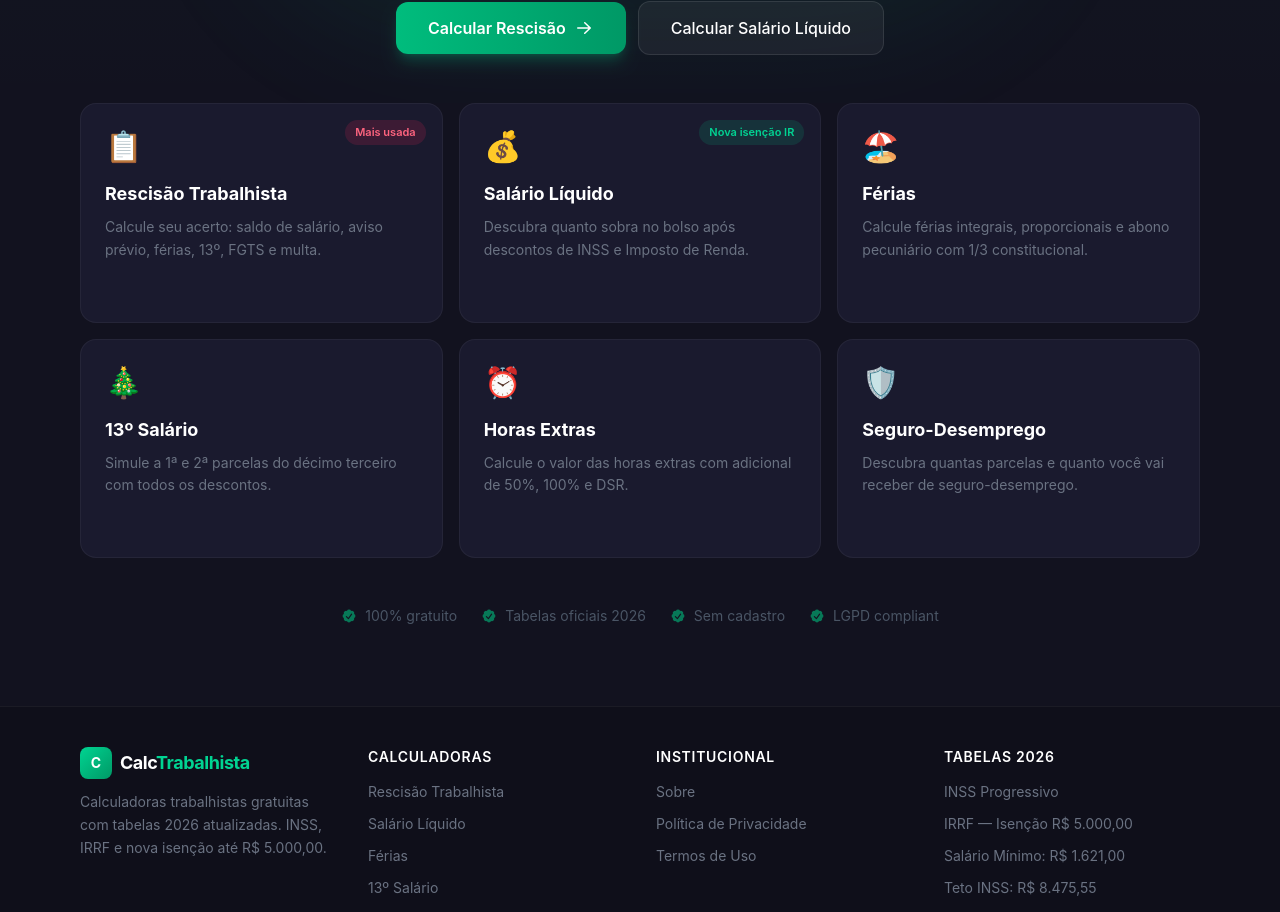
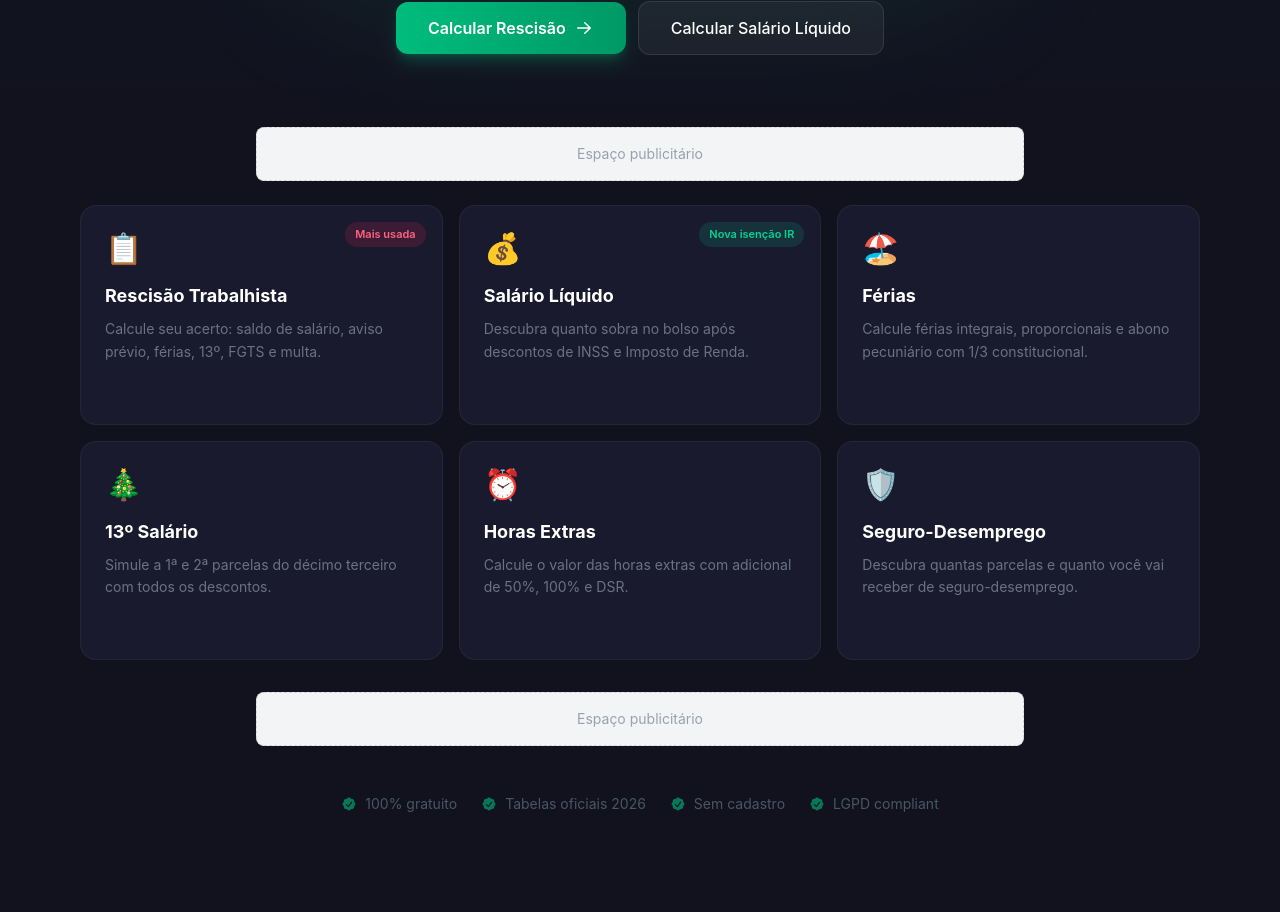
Before and after one commit to mgomespedro/calctrabalhista, a React (Vite) app: page / in a window 1280 px wide. Shown: the part 436-1348 px from the top of the page. Built offline with nearby package versions, Linux system fonts and the light colour scheme.

Commit message:
Adicionar zonas de anúncios AdSense (placeholders)

```diff
--- /dev/null
+++ b/src/components/AdBanner.jsx
@@ -0,0 +1,12 @@
+const AdBanner = ({ slot, format = 'auto', className = '' }) => {
+    return (
+        <div className={`ad-container my-6 flex justify-center ${className}`}>
+            {/* Placeholder - será substituído pelo código real do AdSense após aprovação */}
+            <div className="w-full max-w-3xl bg-gray-100 border border-dashed border-gray-300 rounded-lg p-4 text-center text-gray-400 text-sm">
+                <p>Espaço publicitário</p>
+            </div>
+        </div>
+    );
+};
+
+export default AdBanner;
--- a/src/components/Layout.jsx
+++ b/src/components/Layout.jsx
@@ -1,6 +1,7 @@
 import { Outlet } from 'react-router-dom'
+import AdBanner from './AdBanner'
+import Footer from './Footer'
 import Header from './Header'
-import Footer from './Footer'
 
 export default function Layout() {
   return (
@@ -8,6 +9,7 @@ export default function Layout() {
       <Header />
       <main className="flex-1">
         <Outlet />
+        <AdBanner slot="footer-banner" />
       </main>
       <Footer />
     </div>
--- a/src/pages/Home.jsx
+++ b/src/pages/Home.jsx
@@ -1,4 +1,5 @@
 import { Link } from 'react-router-dom'
+import AdBanner from '../components/AdBanner'
 import { ANO, TABELAS, formatarMoeda } from '../utils/calculos'
 
 const calculadoras = [
@@ -102,6 +103,9 @@ export default function Home() {
         </div>
       </section>
 
+      {/* Anúncio entre hero e calculadoras */}
+      <AdBanner slot="home-top" />
+
       {/* Calculator Cards */}
       <section className="max-w-6xl mx-auto px-4 pb-20">
         <div className="grid grid-cols-1 sm:grid-cols-2 lg:grid-cols-3 gap-4">
@@ -140,6 +144,9 @@ export default function Home() {
           ))}
         </div>
 
+        {/* Anúncio após calculadoras */}
+        <AdBanner slot="home-bottom" className="mt-8" />
+
         {/* Trust bar */}
         <div className="mt-12 flex flex-wrap items-center justify-center gap-6 text-gray-600 text-sm">
           <div className="flex items-center gap-2">
```
